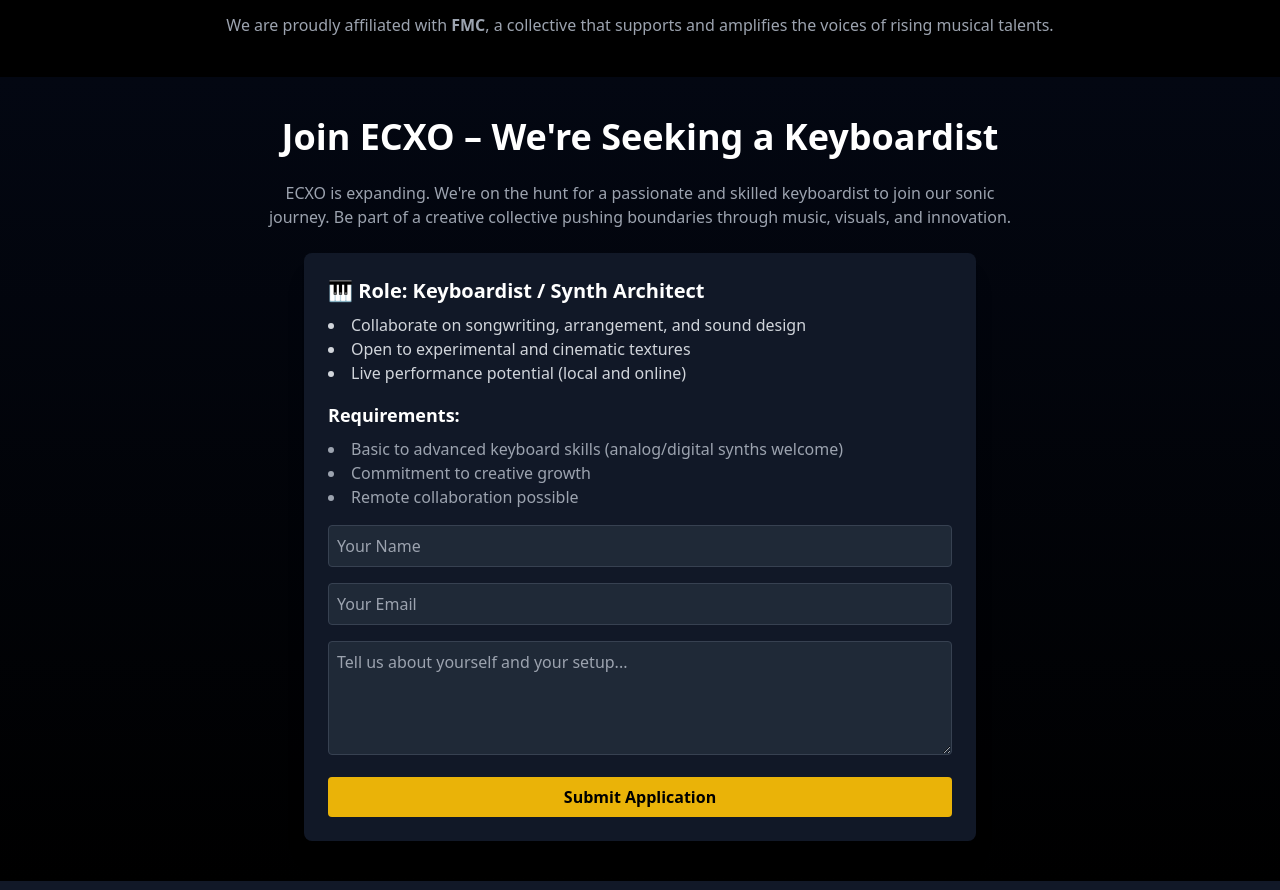
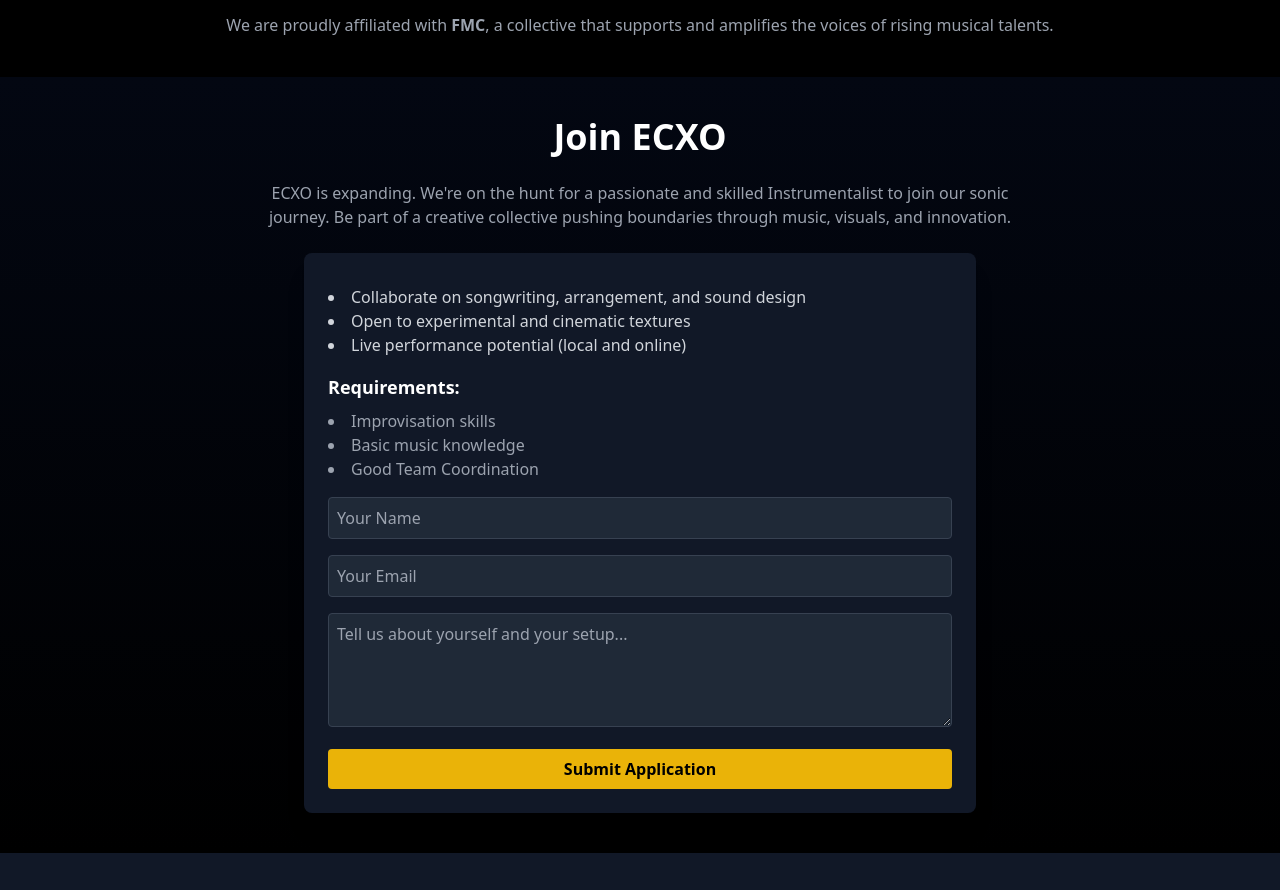
Before and after one commit to ADV-xv/ecxo-band-site, a plain HTML site: page index.html in a window 1280 px wide. Shown: the part 2187-3077 px from the top of the page. Drawn offline with nearby package versions, Linux system fonts and the light colour scheme.

Commit message:
Update index.html

```diff
--- a/index.html
+++ b/index.html
@@ -197,13 +197,13 @@
 
   <!-- Join ECXO Section -->
   <section id="join" class="p-10 bg-gradient-to-b from-gray-950 to-black text-center text-white" data-aos="fade-up">
-  <h2 class="text-4xl font-bold mb-6">Join ECXO – We're Seeking a Keyboardist</h2>
+  <h2 class="text-4xl font-bold mb-6">Join ECXO </h2>
   <p class="text-gray-400 max-w-3xl mx-auto mb-6">
-    ECXO is expanding. We're on the hunt for a passionate and skilled keyboardist to join our sonic journey.
+    ECXO is expanding. We're on the hunt for a passionate and skilled Instrumentalist to join our sonic journey.
     Be part of a creative collective pushing boundaries through music, visuals, and innovation.
   </p>
   <div class="max-w-2xl mx-auto text-left bg-gray-900 p-6 rounded-lg shadow-xl">
-    <h3 class="text-xl font-semibold mb-2">🎹 Role: Keyboardist / Synth Architect</h3>
+    <h3 class="text-xl font-semibold mb-2"></h3>
     <ul class="list-disc list-inside text-gray-300 mb-4">
       <li>Collaborate on songwriting, arrangement, and sound design</li>
       <li>Open to experimental and cinematic textures</li>
@@ -211,9 +211,9 @@
     </ul>
     <h3 class="text-lg font-semibold mb-2">Requirements:</h3>
     <ul class="list-disc list-inside text-gray-400 mb-4">
-      <li>Basic to advanced keyboard skills (analog/digital synths welcome)</li>
-      <li>Commitment to creative growth</li>
-      <li>Remote collaboration possible</li>
+      <li>Improvisation skills</li>
+      <li>Basic music knowledge</li>
+      <li>Good Team Coordination</li>
     </ul>
     <form id="contact-form" action="https://formspree.io/f/mpwdzqnb" method="POST" class="space-y-4">
       <input type="text" name="name" placeholder="Your Name" required class="w-full p-2 rounded bg-gray-800 text-white border border-gray-700"/>
```
